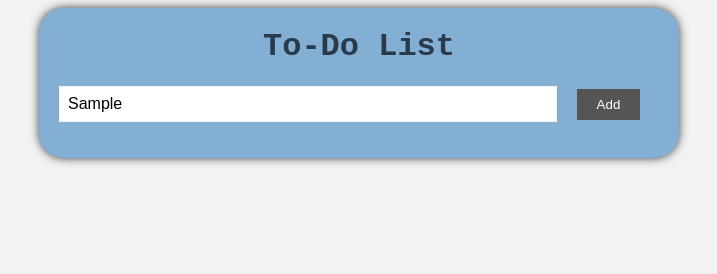
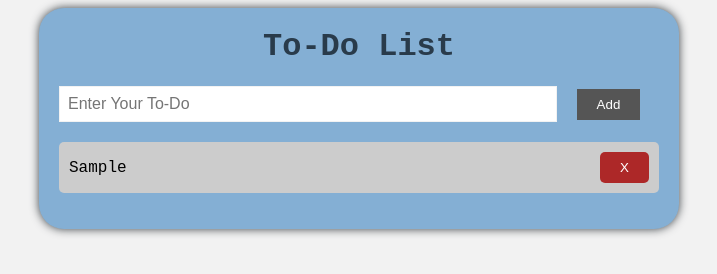
Before and after one commit to Ali007G/js-todo_list_app-project_two, a plain HTML site: page index.html in a window 1280 px wide. Both pictures are taken after typing "Sample" into the empty fields and a click on the button "Add". Shown: the whole page, without its empty margins (281-998 px from the left). Drawn offline with Linux system fonts and the light colour scheme.

Commit message:
todo done

```diff
--- a/script.js
+++ b/script.js
@@ -1,12 +1,24 @@
 // work on progress
 const todoList = document.getElementById("todoList");
-const newToDoInput = document.getElementById("newToDoInput");
-const addToDoBtn = document.getElementById("addToDoBtn");
+const newTodoInput = document.getElementById("newToDoInput");
+const addTodoBtn = document.getElementById("addTodoBtn");
 
 addToDoBtn.addEventListener("click",()=>{
-    const newToDoText = newToDoInput.value;
-    if(newToDoInput!=="") {
+    const newToDoText = newTodoInput.value;
+    if(newToDoText!=="") {
+        const newToDoItem = document.createElement("li");
+        newToDoItem.innerText = newToDoText;
+        const deleteTodoBtn = document.createElement("button");
+        deleteTodoBtn.innerText = "X";
 
+        deleteTodoBtn.classList.add("delete-todo-btn");
+        deleteTodoBtn.addEventListener("click", function(){
+            newToDoItem.remove();
+        });
+
+        newToDoItem.appendChild(deleteTodoBtn);
+        todoList.appendChild(newToDoItem);
+        newTodoInput.value = "";
     }
 
 })
--- a/style.css
+++ b/style.css
@@ -39,3 +39,35 @@ button {
 butoon:hover {
     background-color: #333;
 }
+
+ul {
+    list-style: none;
+    padding: 0;
+    margin-top: 20px;
+}
+
+li {
+    padding: 10px;
+    background-color: #ccc;
+    margin-bottom: 5px;
+    border-radius: 5px;
+    display: flex;
+    justify-content: space-between;
+    align-items: center;
+}
+
+li:last-child {
+    margin-bottom: 0px;
+}
+
+.delete-todo-btn {
+    background-color: rgb(173, 40, 40);;
+    color: white;
+    border: none;
+    border-radius: 5px;
+    cursor: pointer;
+}
+
+.delete-todo-btn:hover {
+    background-color: rgb(196, 58, 58);
+}
```
